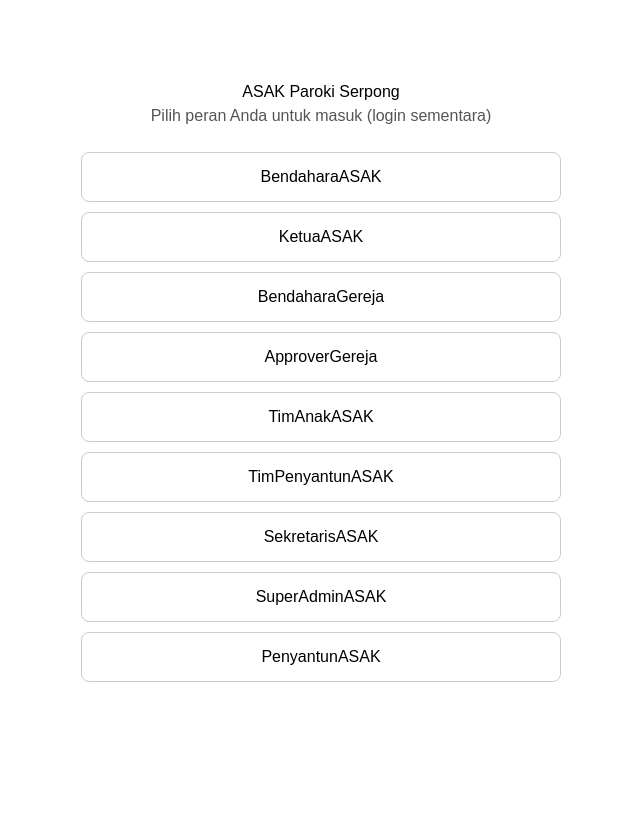
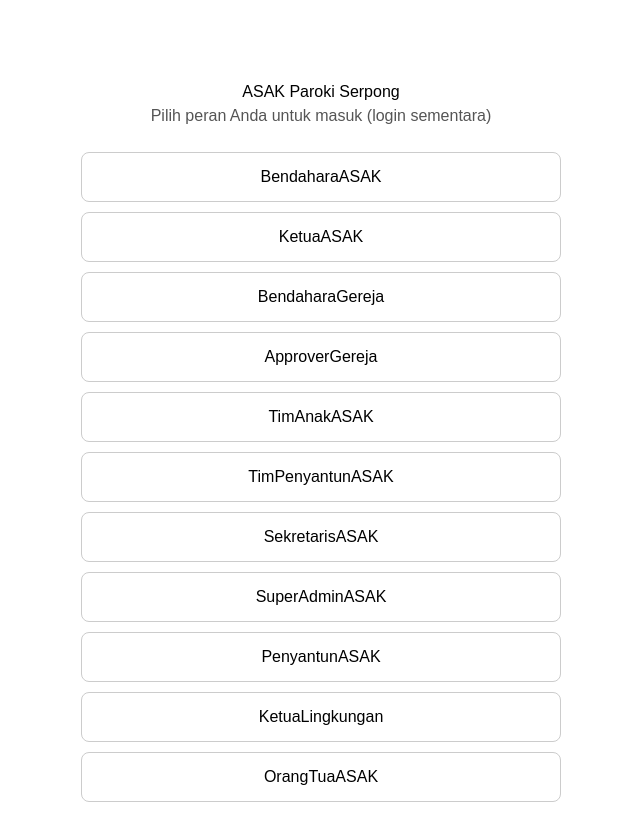
Before and after one commit to tindrakesuma-jpg/asak-app, a React (Vite) app: page / in a window 1280 px wide. Shown: the top 840 px of the page, without its empty margins (319-959 px from the left). Before the commit the page ends 800 px from the top, so only its background shows below. Built offline with nearby package versions, Linux system fonts and the light colour scheme; no server answers.

Commit message:
Fixed: Buttons OrangTua dan KetuaLingkungan

```diff
--- a/src/features/auth/LoginPage.tsx
+++ b/src/features/auth/LoginPage.tsx
@@ -11,6 +11,8 @@ const ROLES = [
   'SekretarisASAK',
   'SuperAdminASAK',
   'PenyantunASAK',
+  'KetuaLingkungan',
+  'OrangTuaASAK',
 ];
 
 const INTERIM_PASSWORD = 'ASAK2026';
```
